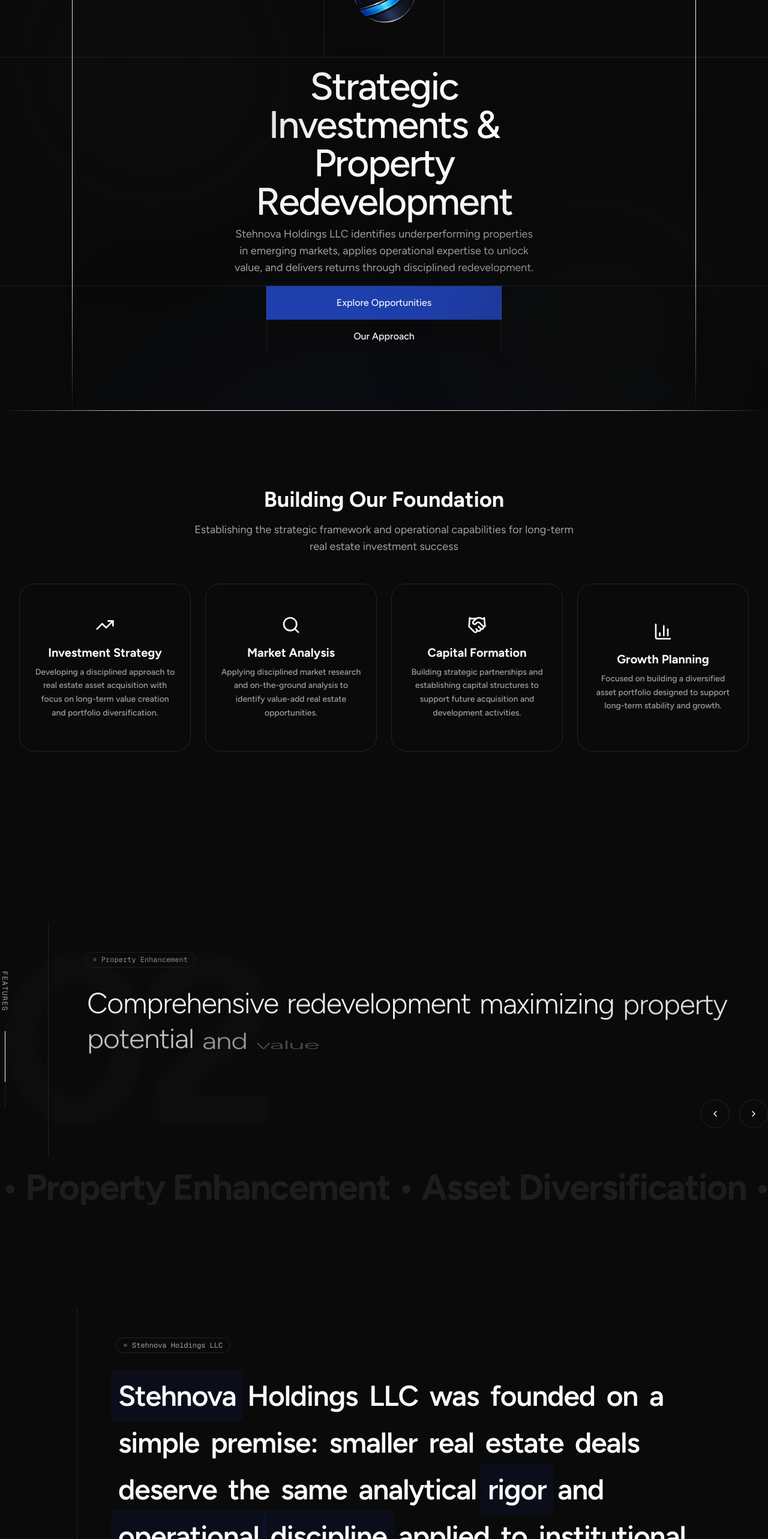
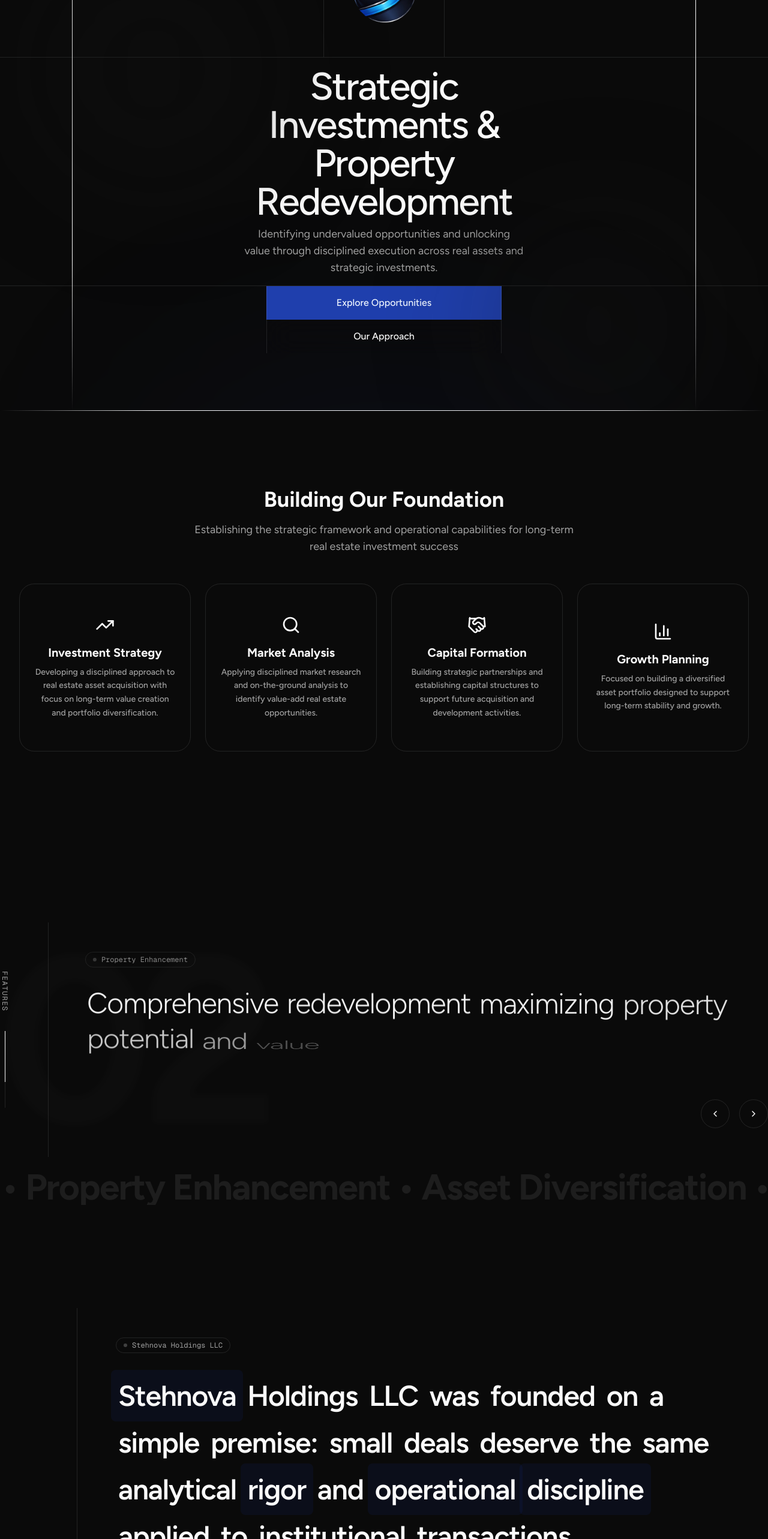
Before and after one commit to drewsephski/Stehnova, a Next.js app: page / in a window 1280 px wide. Shown: the part 234-2800 px from the top of the page at 60% size. Built offline with nearby package versions, Linux system fonts and the light colour scheme.

Commit message:
updated text copy

```diff
--- a/components/about.tsx
+++ b/components/about.tsx
@@ -12,22 +12,22 @@
   };
 
   const narrative =
-    "Stehnova Holdings LLC was founded on a simple premise: smaller real estate deals deserve the same analytical rigor and operational discipline applied to institutional transactions.";
+    "Stehnova Holdings LLC was founded on a simple premise: small deals deserve the same analytical rigor and operational discipline applied to institutional transactions.";
 
   const narrative2 =
-    "We identify undervalued properties in emerging markets, apply operational expertise to unlock value, and deliver returns through disciplined redevelopment.";
+    "In addition to real estate, we selectively pursue strategic investments aligned with long-term capital preservation and growth.";
 
   const narrative3 =
     "We believe that value creation happens through active management—not just capital allocation. That's why we don't acquire and forget.";
 
   const mission =
-    "To generate superior risk-adjusted returns through disciplined value-add real estate investment while building lasting partnerships with investors, operators, and communities.";
+    "To generate superior risk-adjusted returns through disciplined investment while building lasting partnerships with investors, operators, and communities.";
 
   const vision =
-    "To become the trusted partner for value-add real estate investment in our target markets, known for operational excellence, transparent communication, and consistent execution.";
+    "To become the trusted partner for disciplined investment in our target markets, known for operational excellence, transparent communication, and consistent execution.";
 
   // Key words to trigger the effect
-  const triggers = ["Stehnova", "rigor", "discipline", "value", "operational", "returns", "active", "management", "excellence", "transparent"];
+  const triggers = ["Stehnova", "rigor", "discipline", "value", "operational", "returns", "active", "management", "excellence", "transparent", "long-term"];
 
   return (
     <section className="min-h-screen bg-background flex items-center justify-center p-4 md:p-6 lg:p-12 py-8 md:py-12 relative overflow-hidden">
@@ -85,17 +85,17 @@
             >
               <HyperTextParagraph
                 text={narrative}
-                highlightWords={triggers}
+                highlightWords={[...triggers, "long-term"]}
                 className="text-xl sm:text-2xl md:text-4xl lg:text-5xl font-light text-foreground leading-[1.2] tracking-tight"
               />
               <HyperTextParagraph
                 text={narrative2}
-                highlightWords={triggers}
+                highlightWords={[...triggers, "long-term"]}
                 className="text-xl sm:text-2xl md:text-4xl lg:text-5xl font-light text-foreground leading-[1.2] tracking-tight"
               />
               <HyperTextParagraph
                 text={narrative3}
-                highlightWords={triggers}
+                highlightWords={[...triggers, "long-term"]}
                 className="text-xl sm:text-2xl md:text-4xl lg:text-5xl font-light text-foreground leading-[1.2] tracking-tight"
               />
             </motion.div>
--- a/components/ui/hero-grid-section.tsx
+++ b/components/ui/hero-grid-section.tsx
@@ -26,7 +26,7 @@
     <HeroGrid
       avatars={AVATARS}
       title="Strategic Investments & Property Redevelopment"
-      subtitle="Stehnova Holdings LLC identifies underperforming properties in emerging markets, applies operational expertise to unlock value, and delivers returns through disciplined redevelopment."
+      subtitle="Identifying undervalued opportunities and unlocking value through disciplined execution across real assets and strategic investments."
       primaryCtaText="Explore Opportunities"
       secondaryCtaText="Our Approach"
       onPrimaryCtaClick={() => scrollToSection('contact')}
@@ -49,7 +49,7 @@
 export function HeroGrid({
     avatars = AVATARS,
     title = "Strategic Investments & Property Redevelopment",
-    subtitle = "Stehnova Holdings LLC identifies underperforming properties in emerging markets, applies operational expertise to unlock value, and delivers returns through disciplined redevelopment.",
+    subtitle = "Identifying undervalued opportunities and unlocking value through disciplined execution across real assets and strategic investments.",
     primaryCtaText = "Explore Opportunities",
     secondaryCtaText = "Our Approach",
     onPrimaryCtaClick,
```
